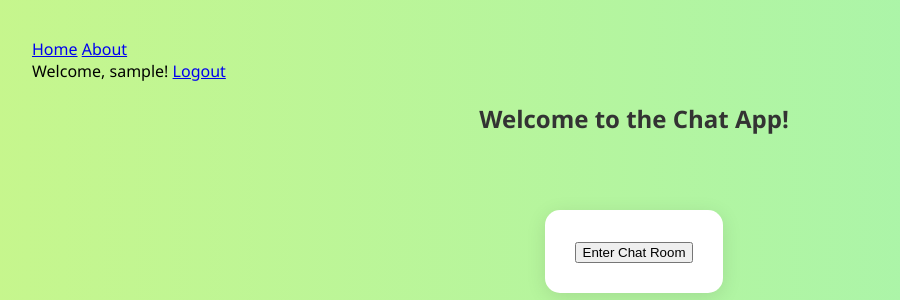
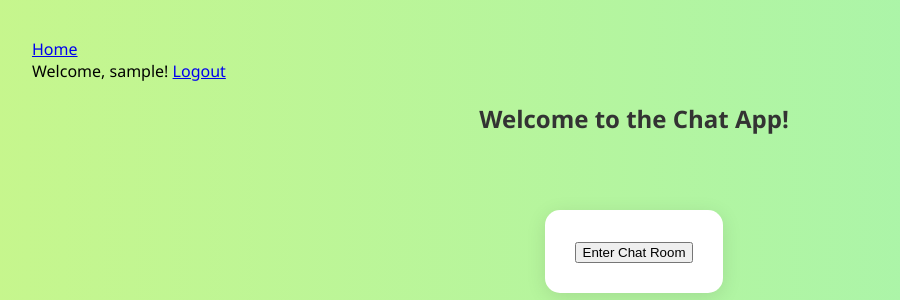
Before and after one commit to Sheraz-udd-in/Chat_Application, a Django app: page / in a window 1280 px wide. Shown: the top 300 px of the page, without its empty margins (6-906 px from the left). Run offline with Django 5.2, Linux system fonts and the light colour scheme; the visitor is signed in with stand-in values (Sample User, id 1).

Commit message:
Frontend

```diff
--- a/chatapp/app/templates/components/navbar.html
+++ b/chatapp/app/templates/components/navbar.html
@@ -1,6 +1,5 @@
 <div class="navbar">
   <a href="/">Home</a>
-  <a href="/about">About</a>
   {% if user.is_authenticated %}
   <div class="navbar-right">
     <span>Welcome, {{ user.username }}!</span>
```
